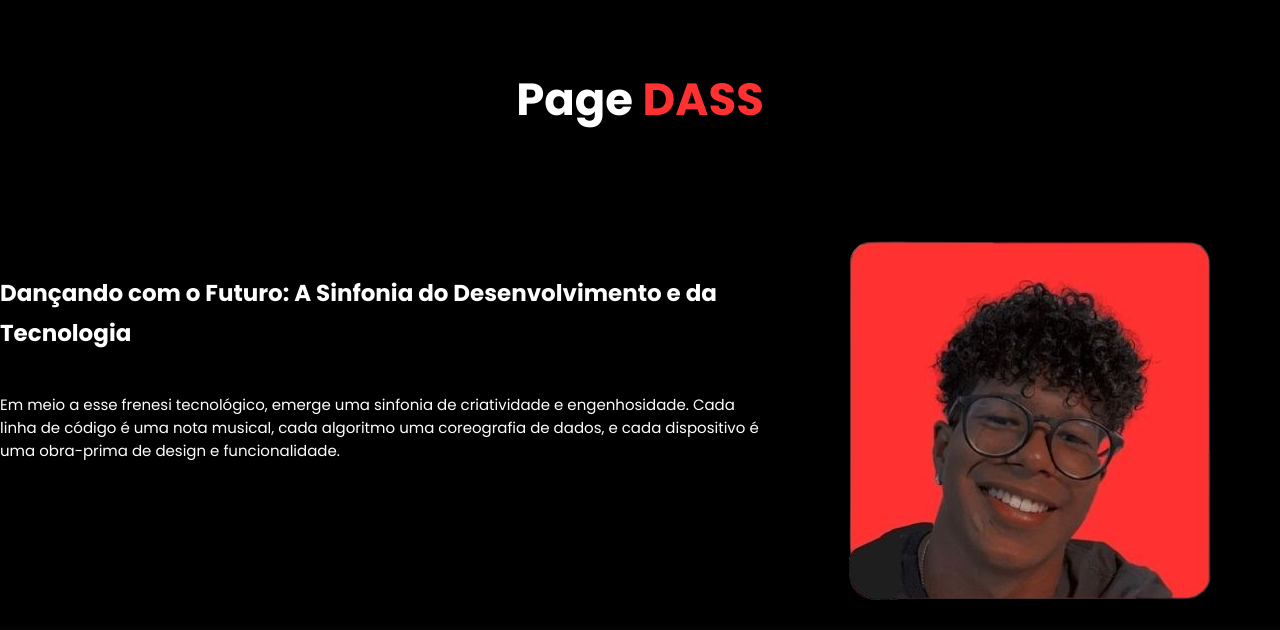
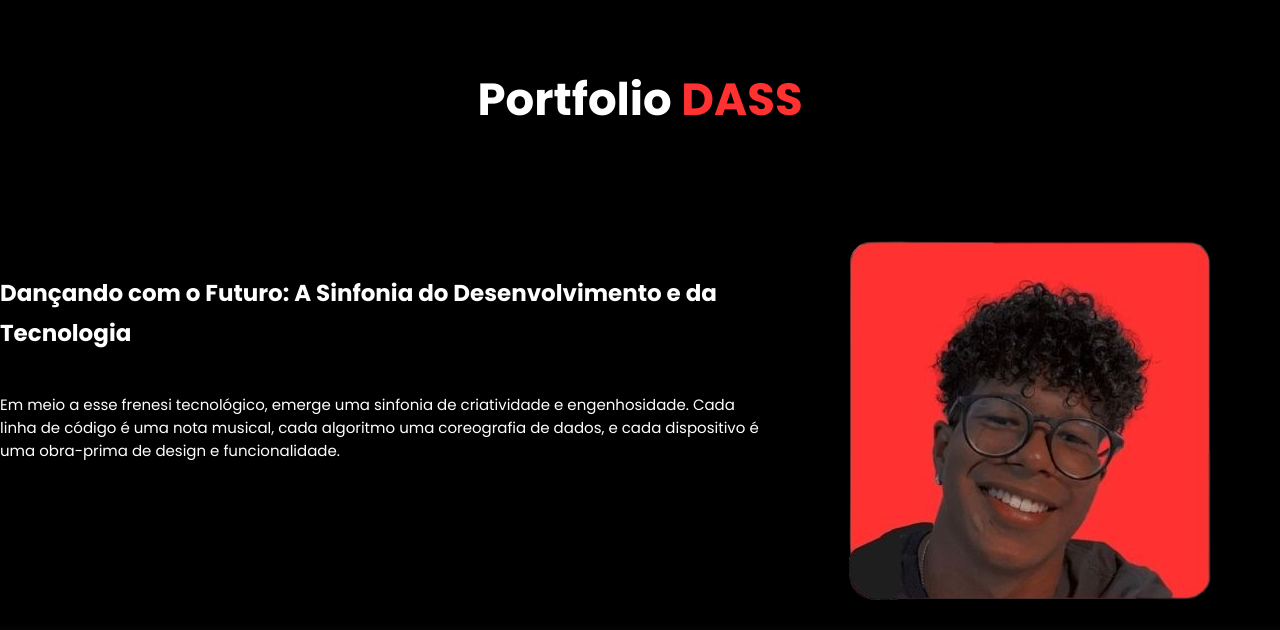
Before and after one commit to Daavzin/Portifoliodass, a plain HTML site: page PortfolioSite/index.html in a window 1280 px wide. Shown: the part 170-800 px from the top of the page. Drawn offline with nearby package versions, Linux system fonts and the light colour scheme; a web font is replaced by a local one.

Commit message:
Update index.html

```diff
--- a/PortfolioSite/index.html
+++ b/PortfolioSite/index.html
@@ -49,7 +49,7 @@
         <section class="topo-do-site" >
             <div class="interface">
                 <div class="titulo-site" id="home" >
-                    <h2>Page <span>DASS</span></h2>
+                    <h2>Portfolio <span>DASS</span></h2>
                 </div>
                 <!-- titulo -->
                 <div class="flex">
```
